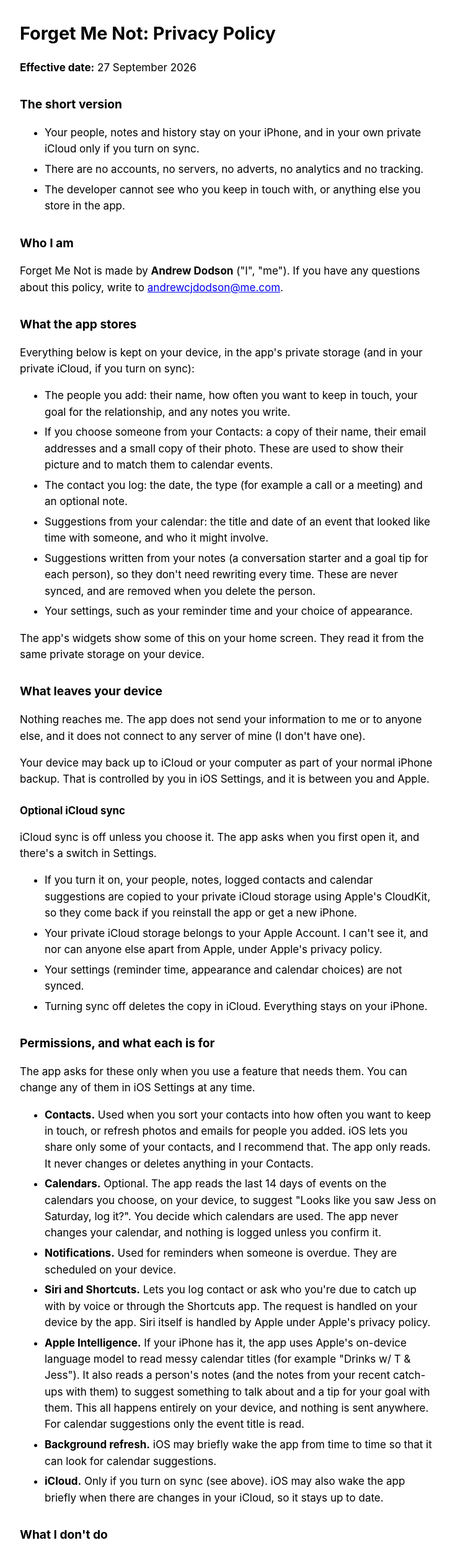
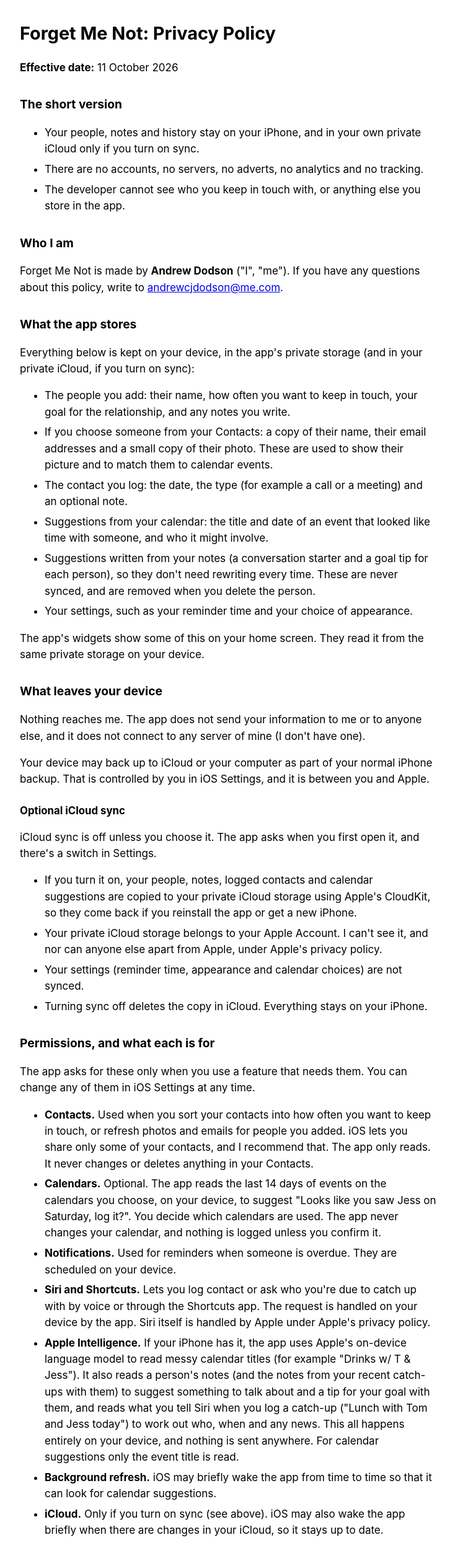
Before and after one commit to acjd96/forget-me-not-privacy, a plain HTML site: page index.html in a window 1280 px wide. Shown: the top 2506 px of the page at 62% size, without its empty margins (272-1006 px from the left). Drawn offline with Linux system fonts and the light colour scheme.

Commit message:
Update the privacy policy (effective 11 October 2026)

```diff
--- a/index.html
+++ b/index.html
@@ -15,7 +15,7 @@
 </head>
 <body>
 <h1>Forget Me Not: Privacy Policy</h1>
-<p><strong>Effective date:</strong> 27 September 2026</p>
+<p><strong>Effective date:</strong> 11 October 2026</p>
 <h2>The short version</h2>
 <ul>
 <li>Your people, notes and history stay on your iPhone, and in your own private iCloud only if you turn on sync.</li>
@@ -53,7 +53,7 @@
 <li><strong>Calendars.</strong> Optional. The app reads the last 14 days of events on the calendars you choose, on your device, to suggest "Looks like you saw Jess on Saturday, log it?". You decide which calendars are used. The app never changes your calendar, and nothing is logged unless you confirm it.</li>
 <li><strong>Notifications.</strong> Used for reminders when someone is overdue. They are scheduled on your device.</li>
 <li><strong>Siri and Shortcuts.</strong> Lets you log contact or ask who you're due to catch up with by voice or through the Shortcuts app. The request is handled on your device by the app. Siri itself is handled by Apple under Apple's privacy policy.</li>
-<li><strong>Apple Intelligence.</strong> If your iPhone has it, the app uses Apple's on-device language model to read messy calendar titles (for example "Drinks w/ T &amp; Jess"). It also reads a person's notes (and the notes from your recent catch-ups with them) to suggest something to talk about and a tip for your goal with them. This all happens entirely on your device, and nothing is sent anywhere. For calendar suggestions only the event title is read.</li>
+<li><strong>Apple Intelligence.</strong> If your iPhone has it, the app uses Apple's on-device language model to read messy calendar titles (for example "Drinks w/ T &amp; Jess"). It also reads a person's notes (and the notes from your recent catch-ups with them) to suggest something to talk about and a tip for your goal with them, and reads what you tell Siri when you log a catch-up ("Lunch with Tom and Jess today") to work out who, when and any news. This all happens entirely on your device, and nothing is sent anywhere. For calendar suggestions only the event title is read.</li>
 <li><strong>Background refresh.</strong> iOS may briefly wake the app from time to time so that it can look for calendar suggestions.</li>
 <li><strong>iCloud.</strong> Only if you turn on sync (see above). iOS may also wake the app briefly when there are changes in your iCloud, so it stays up to date.</li>
 </ul>
```
